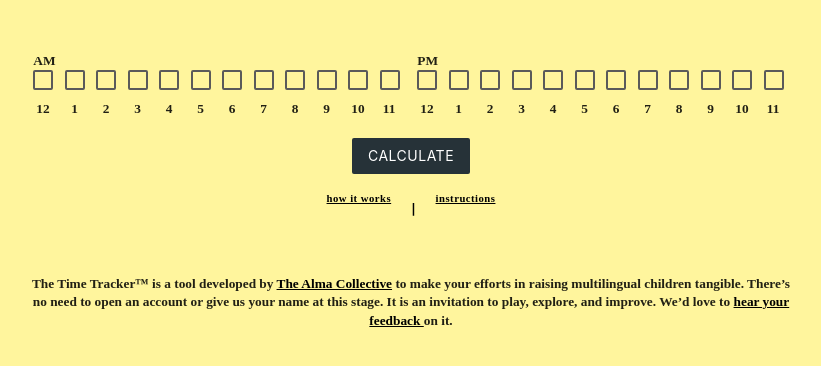
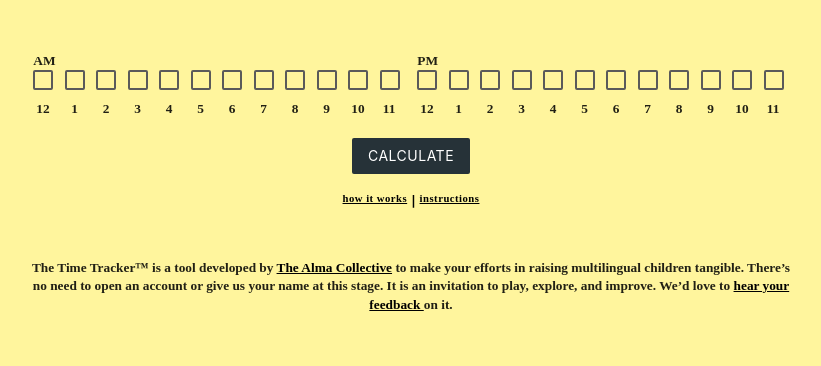
Before and after one commit to ellentatia/TT, a Flask app: page / in a window 1280 px wide. Shown: the part 246-612 px from the top of the page, without its empty margins (229-1050 px from the left). Run offline with Flask 2, Linux system fonts and the light colour scheme; some libraries are stand-ins or nearby versions; some web fonts are replaced.

Commit message:
padding and height

```diff
--- a/templates/index_container_modal.html
+++ b/templates/index_container_modal.html
@@ -123,9 +123,9 @@
                 <div>
                 <br>
                 <center>
-                <a target="_blank" href="https://www.thealmacollective.com/timetracker" class="btn hyperlink z-depth-0" style="color:black; background-color:transparent; font-size: 8pt; line-height: 12pt; text-decoration: underline; font-weight: bold;text-transform:none">how it works</a>
+                <a target="_blank" href="https://www.thealmacollective.com/timetracker" class="btn hyperlink z-depth-0" style="padding: 0 0px; height: 20px; color:black; background-color:transparent; font-size: 8pt; line-height: 12pt; text-decoration: underline; font-weight: bold;text-transform:none">how it works</a>
                 <a style=" font-size: 8pt; line-height: 12pt; font-weight: bold; color:black">|</a>
-                <a onclick="M.toast({html:'Do you see the 24 blocks? Each represents one hour of your day.'})" class="btn hyperlink z-depth-0" style="color:black; background-color:transparent; font-size: 8pt; line-height: 12pt; text-decoration: underline; font-weight: bold;text-transform:none">instructions</a>
+                <a onclick="M.toast({html:'Do you see the 24 blocks? Each represents one hour of your day.'})" class="btn hyperlink z-depth-0" style="padding: 0 0px;height: 20px; color:black; color:black; background-color:transparent; font-size: 8pt; line-height: 12pt; text-decoration: underline; font-weight: bold;text-transform:none">instructions</a>
                 </center>
                 </div>
                 <br>
```
